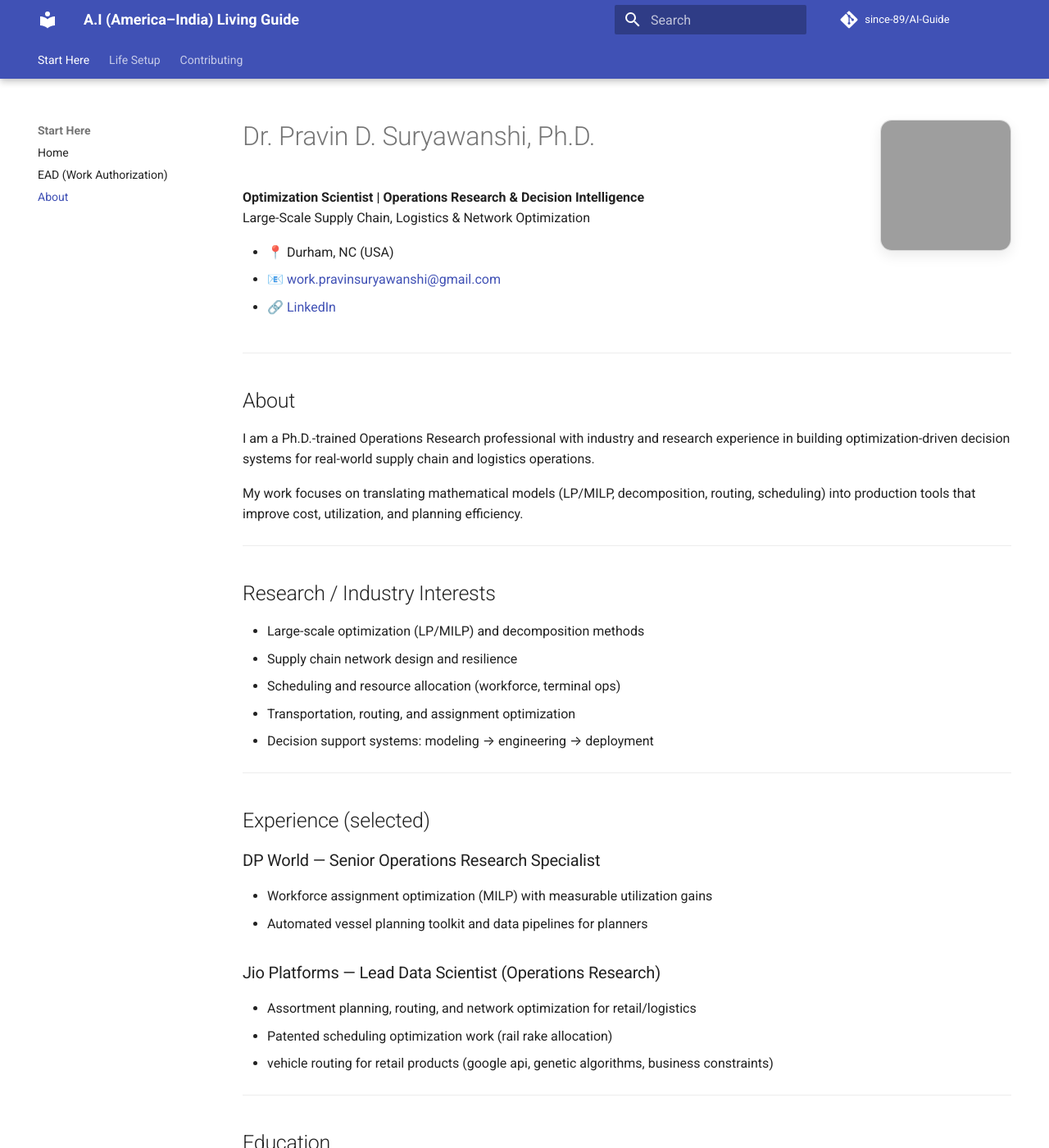
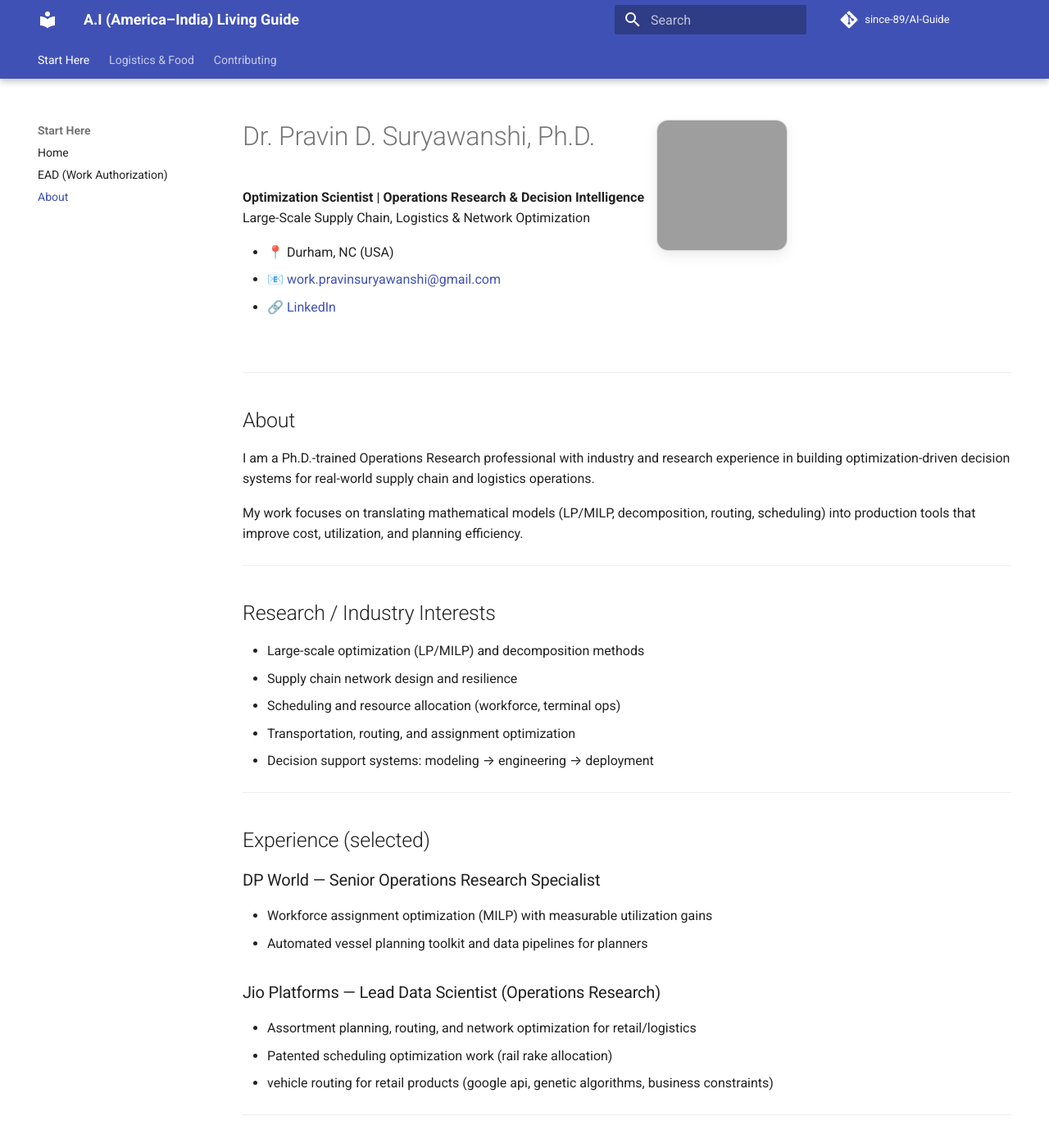
Before and after one commit to since-89/AI-Guide, an MkDocs documentation site: the page built from docs/portfolio.md, in a window 1280 px wide and 1400 px high. Shown: the whole window at 82% size. Built offline with MkDocs 1.6.1 and Material for MkDocs 9.7.7, drawn with Linux system fonts in a browser that asks for light colours; comment, search, counter and statistics services are not loaded; grey boxes are pictures that could not be loaded.

Commit message:
adjsuting image

```diff
--- a/docs/stylesheets/portfolio.css
+++ b/docs/stylesheets/portfolio.css
@@ -1,17 +1,17 @@
 /* Profile top section (text + headshot) */
-.pf-top {
-  display: grid;
+.md-typeset .pf-top {
+  display: inline-grid;              /* KEY: shrink-wrap, no full-width stretch */
   grid-template-columns: auto 160px;
-  gap: 0.5rem;
+  gap: 0.75rem;
   align-items: start;
   margin-bottom: 1.25rem;
 }
 
-.pf-top-photo {
+.md-typeset .pf-top-photo {
   justify-self: end;
 }
 
-.pf-top-photo img {
+.md-typeset .pf-top-photo img {
   width: 160px;
   height: 160px;
   object-fit: cover;
@@ -20,14 +20,17 @@
   border: 1px solid color-mix(in srgb, var(--md-default-fg-color) 15%, transparent);
   background: var(--md-default-bg-color);
   box-shadow: 0 6px 16px rgba(0,0,0,.08);
+  display: block;
 }
 
 @media (max-width: 900px) {
-  .pf-top {
+  .md-typeset .pf-top {
+    display: grid;                   /* on mobile, use full width */
     grid-template-columns: 1fr;
     text-align: center;
   }
-  .pf-top-photo {
+
+  .md-typeset .pf-top-photo {
     order: -1;
     justify-self: center;
   }
--- a/mkdocs.yml
+++ b/mkdocs.yml
@@ -20,7 +20,7 @@ nav:
       - EAD (Work Authorization): ead.md
       - About: portfolio.md
 
-  - Life Setup:
+  - Logistics & Food:
       - Driver's License: dmv-license.md
       - Groceries: groceries.md
 
```
